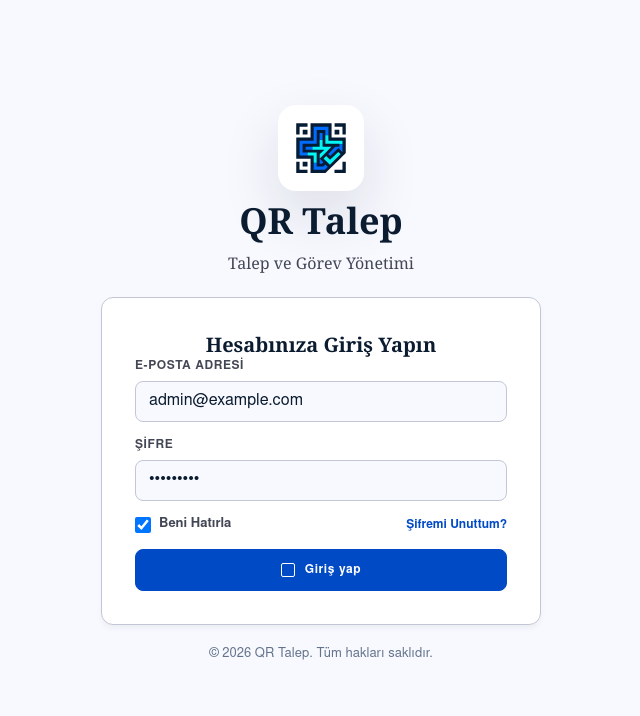
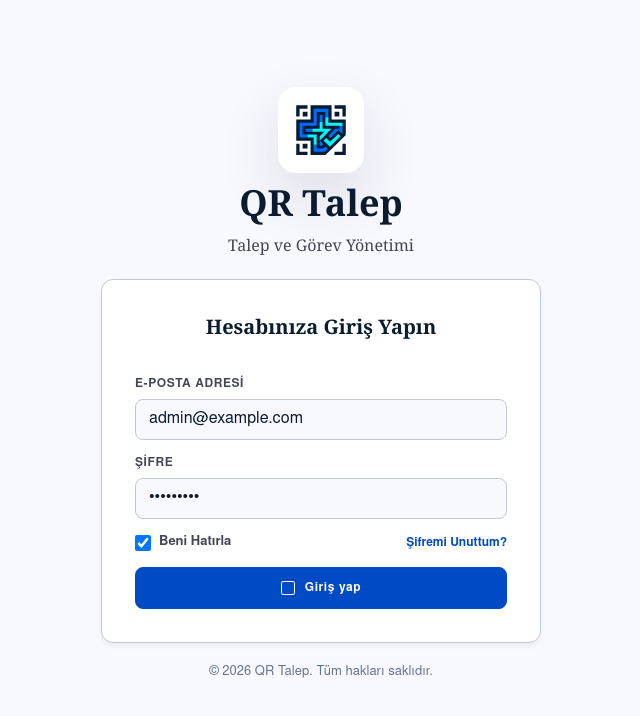
Before and after one commit to Batuhankkisa/Location-based-Request-Task-Workflow-Module, a Nuxt app in the folder apps/web/: page /login in a window 1280 px wide. Shown: the top 716 px of the page, without its empty margins (319-959 px from the left). Built offline with nearby package versions, Linux system fonts and the light colour scheme.

Commit message:
fix: increase login heading spacing

```diff
--- a/apps/web/assets/css/main.css
+++ b/apps/web/assets/css/main.css
@@ -678,6 +678,7 @@ label {
 }
 
 .auth-card {
+  display: grid;
   gap: 36px;
 }
 
```
